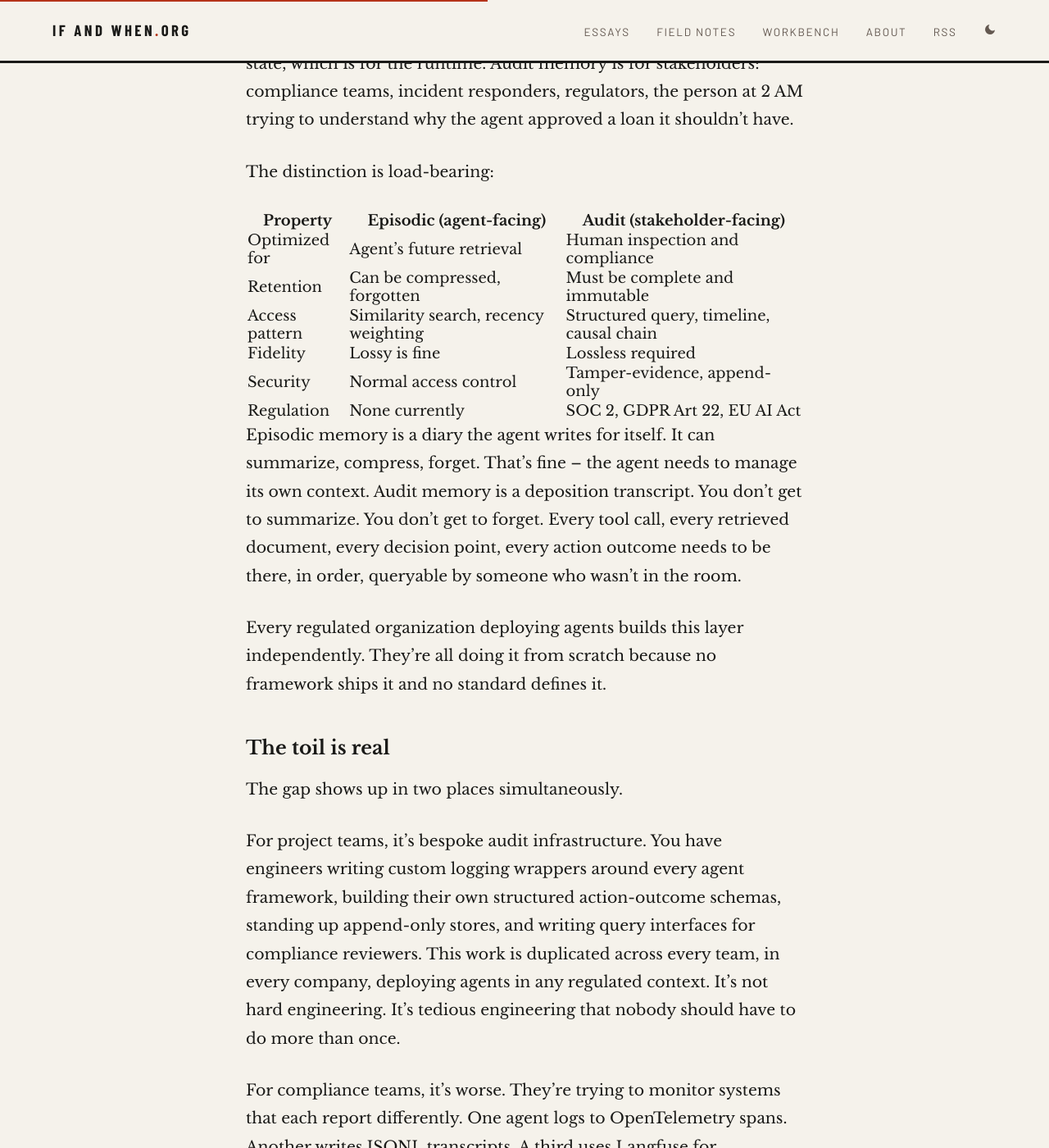
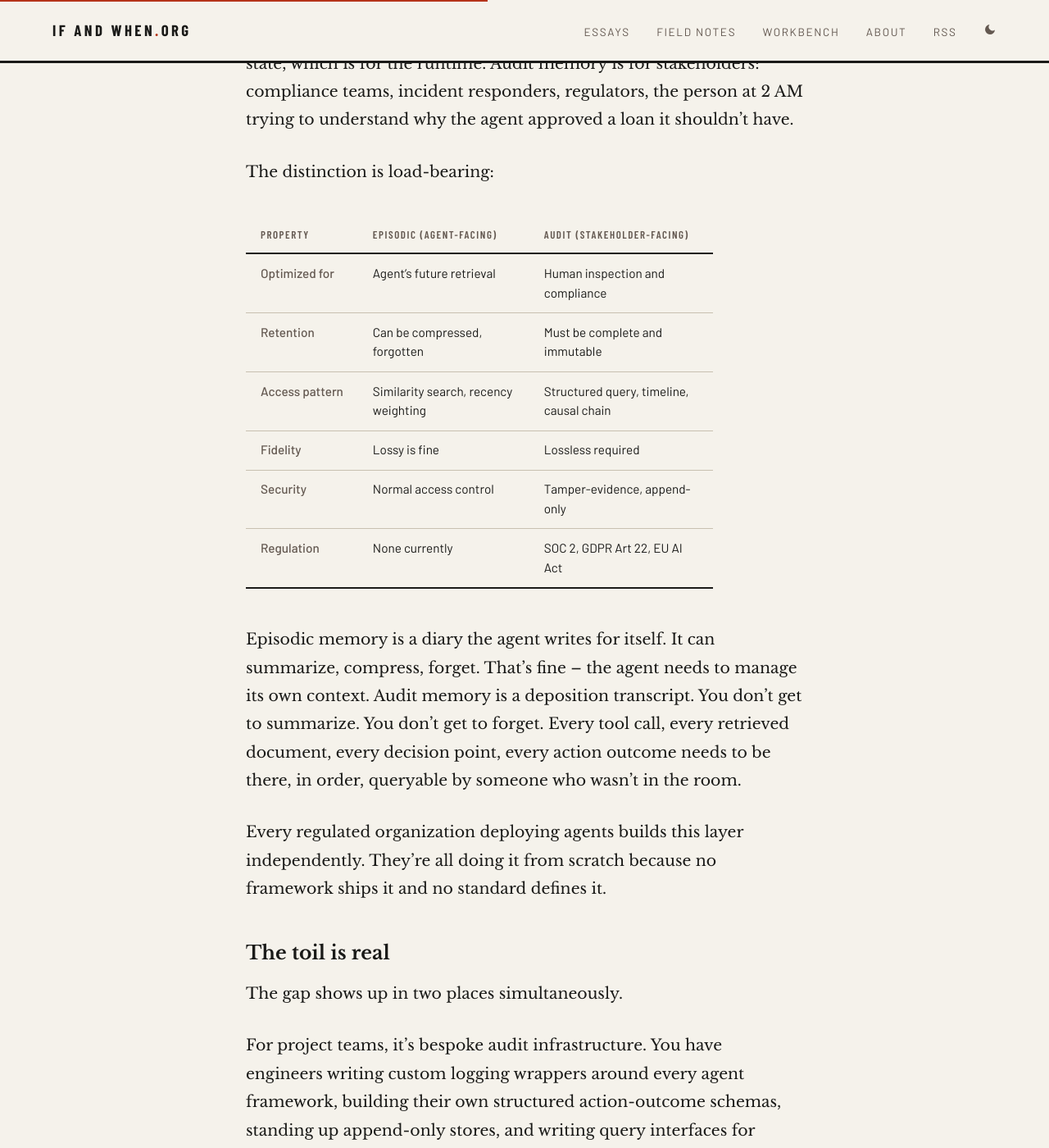
Before and after one commit to prefrontalsys/ifandwhen, a Jekyll site: the page built from _posts/2026-03-29-the-memory-problem.md, in a window 1280 px wide and 1400 px high, scrolled down 3578 px. Shown: the whole window at 82% size. Built offline with Jekyll 4.4.1, drawn with Linux system fonts in a browser that asks for light colours.

Commit message:
Add table styles for essay body
Header row: uppercase Barlow Condensed labels with 2px bottom border.
Body cells: 1px rule separators, first column muted for row labels.
Responsive: tighter padding on mobile.

Co-Authored-By: Claude Opus 4.6 (1M context) <noreply@anthropic.com>

```diff
--- a/assets/css/main.css
+++ b/assets/css/main.css
@@ -468,6 +468,61 @@ a {
   margin-bottom: 0 !important;
 }
 
+/* ── TABLES ─────────────────────────────────────────────── */
+.essay-body table {
+  width: 100%;
+  max-width: 66ch;
+  border-collapse: collapse;
+  margin: 2rem 0 2.5rem;
+  font-family: 'Barlow', sans-serif;
+  font-size: 0.85rem;
+  line-height: 1.55;
+}
+
+.essay-body thead th {
+  font-family: 'Barlow Condensed', sans-serif;
+  font-weight: 600;
+  font-size: 0.72rem;
+  letter-spacing: 0.12em;
+  text-transform: uppercase;
+  color: var(--muted);
+  text-align: left;
+  padding: 0.7rem 1rem;
+  border-bottom: 2px solid var(--ink);
+}
+
+.essay-body tbody td {
+  padding: 0.65rem 1rem;
+  border-bottom: 1px solid var(--rule);
+  color: var(--ink);
+  vertical-align: top;
+}
+
+.essay-body tbody td:first-child {
+  font-weight: 500;
+  color: var(--muted);
+  white-space: nowrap;
+}
+
+.essay-body tbody tr:last-child td {
+  border-bottom: 2px solid var(--ink);
+}
+
+@media (max-width: 640px) {
+  .essay-body table {
+    font-size: 0.78rem;
+  }
+
+  .essay-body thead th,
+  .essay-body tbody td {
+    padding: 0.5rem 0.6rem;
+  }
+
+  .essay-body tbody td:first-child {
+    white-space: normal;
+  }
+}
+
 /* ── SECTION BREAK ───────────────────────────────────────── */
 .section-break {
   display: flex;
```
